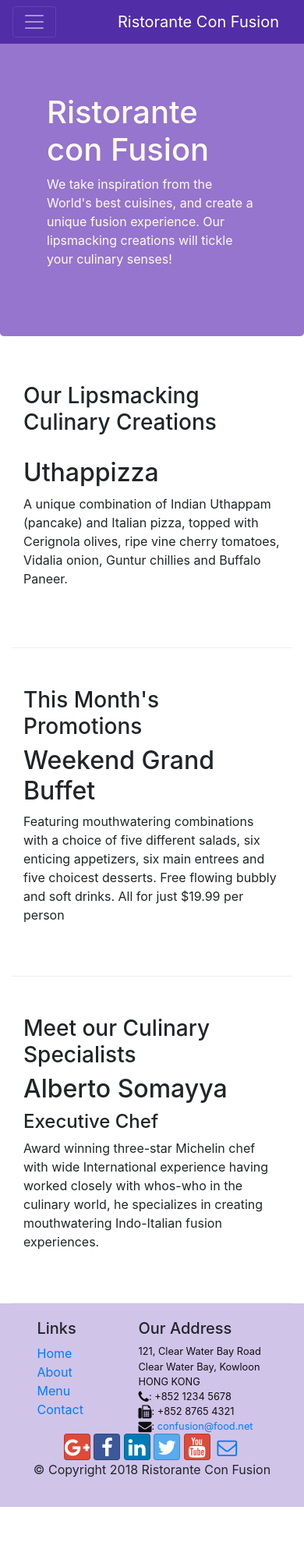
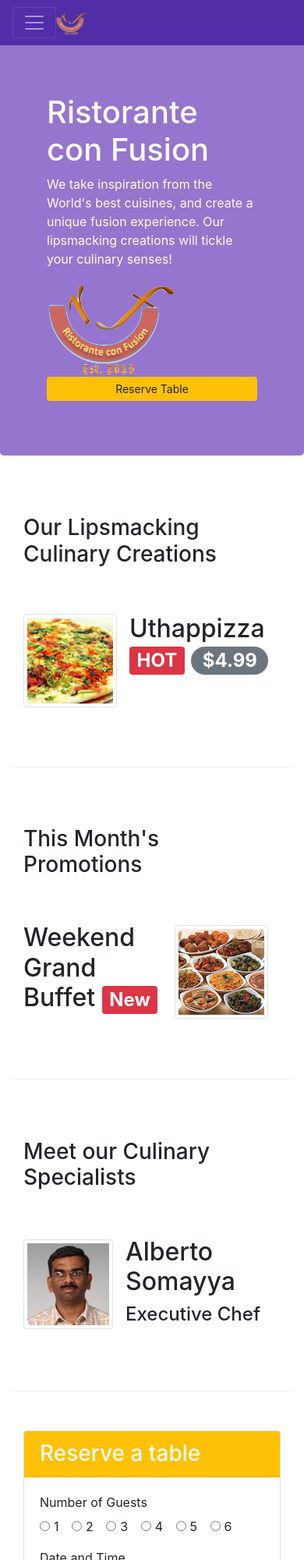
Before and after one commit to olenarud/coursera, a website: page index.html in a window 390 px wide. Shown: the top 2000 px of the page at 78% size. Before the commit the page ends 1932 px from the top, so only its background shows below. Drawn offline with nearby package versions, Linux system fonts and the light colour scheme.

Commit message:
Second assignment

```diff
--- a/index.html
+++ b/index.html
@@ -20,7 +20,7 @@
             <button class="navbar-toggler" type="button" data-toggle="collapse" data-target="#Navbar">
                 <span class="navbar-toggler-icon"></span>
             </button>
-            <a class="navbar-brand" href="#">Ristorante Con Fusion</a>
+            <a class="navbar-brand mr-auto" href="#"><img src="img/logo.png" height="30" width="41"></a>
             <div class="collapse navbar-collapse" id="Navbar">
                 <ul class="navbar-nav mr-auto">
                     <li class="nav-item active"><a class="nav-link" href="#"><span class="fa fa-home fa-lg"></span> Home</a></li>
@@ -31,7 +31,6 @@
             </div>
         </div>
     </nav>
-
     <header class="jumbotron">
         <div class="container">
             <div class="row row-header">
@@ -39,45 +38,118 @@
                     <h1>Ristorante con Fusion</h1>
                     <p>We take inspiration from the World's best cuisines, and create a unique fusion experience. Our lipsmacking creations will tickle your culinary senses!</p>
                 </div>
-                <div class="col-12 col-sm">
+                <div class="col-12 col-sm-3 align-self-center">
+                    <img src="img/logo.png" class="img-fluid">
+                </div>
+                <div class="col-12 col-sm-3 align-self-center">
+                    <a role="button" class="btn btn-warning btn-block btn-sm" href='#Reserve'>Reserve Table</a>
                 </div>
             </div>
         </div>
     </header>
-
     <div class="container">
         <div class="row row-content align-items-center">
             <div class="col-12 col-sm-4 order-sm-last col-md-3">
                 <h3>Our Lipsmacking Culinary Creations</h3>
             </div>
             <div class="col-12 col-sm order-sm-first col-md">
-                <h2>Uthappizza</h2>
-                <p>A unique combination of Indian Uthappam (pancake) and Italian pizza, topped with Cerignola olives, ripe vine cherry tomatoes, Vidalia onion, Guntur chillies and Buffalo Paneer.</p>
+                <div class="media">
+                    <img class="d-flex mr-3 img-thumbnail align-self-center" src="img/uthappizza.png" alt="Uthappizza">
+                    <div class="media-body">
+                        <h2 class="mt-0">Uthappizza <span class="badge badge-danger">HOT</span> <span class="badge badge-pill badge-secondary">$4.99</span></h2>
+                        <p class="d-none d-sm-block">A unique combination of Indian Uthappam (pancake) and Italian pizza, topped with Cerignola olives, ripe vine cherry tomatoes, Vidalia onion, Guntur chillies and Buffalo Paneer.</p>
                     </div>
                 </div>
-
+            </div>
+        </div>
         <div class="row row-content align-items-center">
             <div class="col-12 col-sm-4 col-md-3">
                 <h3>This Month's Promotions</h3>
             </div>
             <div class="col-12 col-sm col-md">
-                <h2>Weekend Grand Buffet</h2>
-                <p>Featuring mouthwatering combinations with a choice of five different salads, six enticing appetizers, six main entrees and five choicest desserts. Free flowing bubbly and soft drinks. All for just $19.99 per person </p>
+                <div class="media">
+                    <img class="d-flex order-last img-thumbnail align-self-center ml-3 mr-3" src="img/buffet.png" alt="Buffet">
+                    <div class="media-body">
+                        <h2 class="mt-0">Weekend Grand Buffet <span class="badge badge-danger">New</span></h2>
+                        <p class="d-none d-sm-block">Featuring mouthwatering combinations with a choice of five different salads, six enticing appetizers, six main entrees and five choicest desserts. Free flowing bubbly and soft drinks. All for just $19.99 per person</p>
                     </div>
                 </div>
-
+            </div>
+        </div>
         <div class="row row-content align-items-center">
             <div class="col-12 col-sm-4 col-md-3">
                 <h3>Meet our Culinary Specialists</h3>
             </div>
-            <div class="col-12 col-sm col-md">
-                <h2>Alberto Somayya</h2>
+            <div class="col col-sm order-sm-first col-md">
+                <div class="media">
+                    <img class="d-flex mr-3 img-thumbnail align-self-center" src="img/alberto.png" alt="Alberto Somayya">
+                    <div class="media-body">
+                        <h2 class="mt-0">Alberto Somayya</h2>
                         <h4>Executive Chef</h4>
-                <p>Award winning three-star Michelin chef with wide International experience having worked closely with whos-who in the culinary world, he specializes in creating mouthwatering Indo-Italian fusion experiences. </p>
+                        <p class="d-none d-sm-block">Award winning three-star Michelin chef with wide
+                            International experience having worked closely with
+                            whos-who in the culinary world, he specializes in
+                            creating mouthwatering Indo-Italian fusion experiences.
+                        </p>
                     </div>
                 </div>
             </div>
-
+        </div>
+        <div class="row row-content">
+            <div class="col-12 col-sm-8 offset-sm-2 align-self-center">
+                <div class="card" id="Reserve">
+                    <h3 class="card-header bg-warning text-white">Reserve a table</h3>
+                    <div class="card-body">
+                        <form>
+                            <div class="form-group row">
+                                <legend class="col-form-label col-md-2 pt-0">Number of Guests</legend>
+                                <div class="col-md-10">
+                                    <div class="form-check form-check-inline">
+                                      <input class="form-check-input" type="radio" name="inlineRadioOptions" id="inlineRadio1" value="option1">
+                                      <label class="form-check-label" for="inlineRadio1">1</label>
+                                    </div>
+                                    <div class="form-check form-check-inline">
+                                      <input class="form-check-input" type="radio" name="inlineRadioOptions" id="inlineRadio2" value="option2">
+                                      <label class="form-check-label" for="inlineRadio2">2</label>
+                                    </div>
+                                    <div class="form-check form-check-inline">
+                                      <input class="form-check-input" type="radio" name="inlineRadioOptions" id="inlineRadio3" value="option3">
+                                      <label class="form-check-label" for="inlineRadio3">3</label>
+                                    </div>
+                                    <div class="form-check form-check-inline">
+                                      <input class="form-check-input" type="radio" name="inlineRadioOptions" id="inlineRadio4" value="option4">
+                                      <label class="form-check-label" for="inlineRadio4">4</label>
+                                    </div>
+                                    <div class="form-check form-check-inline">
+                                      <input class="form-check-input" type="radio" name="inlineRadioOptions" id="inlineRadio5" value="option5">
+                                      <label class="form-check-label" for="inlineRadio5">5</label>
+                                    </div>
+                                    <div class="form-check form-check-inline">
+                                      <input class="form-check-input" type="radio" name="inlineRadioOptions" id="inlineRadio6" value="option6">
+                                      <label class="form-check-label" for="inlineRadio6">6</label>
+                                    </div>
+                                </div>
+                            </div>
+                            <div class="form-group row">
+                                <legend class="col-form-label col-md-2 pt-0">Date and Time</legend>
+                                <div class="col-md-4">
+                                    <input class="form-control" type="text" placeholder="Date" id="example-date-input">
+                                </div>
+                                <div class="col-md-4">
+                                    <input class="form-control" type="text" placeholder="Time" id="example-time-input">
+                                </div>
+                            </div>
+                            <div class="form-group row">
+                                <div class="offset-md-2 col-md-10">
+                                    <button type="submit" class="btn btn-primary">Reserve</button>
+                                </div>
+                            </div>
+                        </form>
+                    </div>
+                </div>
+            </div>
+        </div>
+    </div>
     <footer class="footer">
         <div class="container">
             <div class="row">
@@ -125,5 +197,4 @@
     <script src="node_modules/popper.js/dist/umd/popper.min.js"></script>
     <script src="node_modules/bootstrap/dist/js/bootstrap.min.js"></script>
 </body>
-
 </html>
```
Also changed, not shown: aboutus.html (+3 -2 lines), contactus.html (+3 -2 lines), img/alberto.png (added), img/buffet.png (added), img/logo.png (added), img/uthappizza.png (added). Lines whose indentation alone changed are shown as unchanged.
